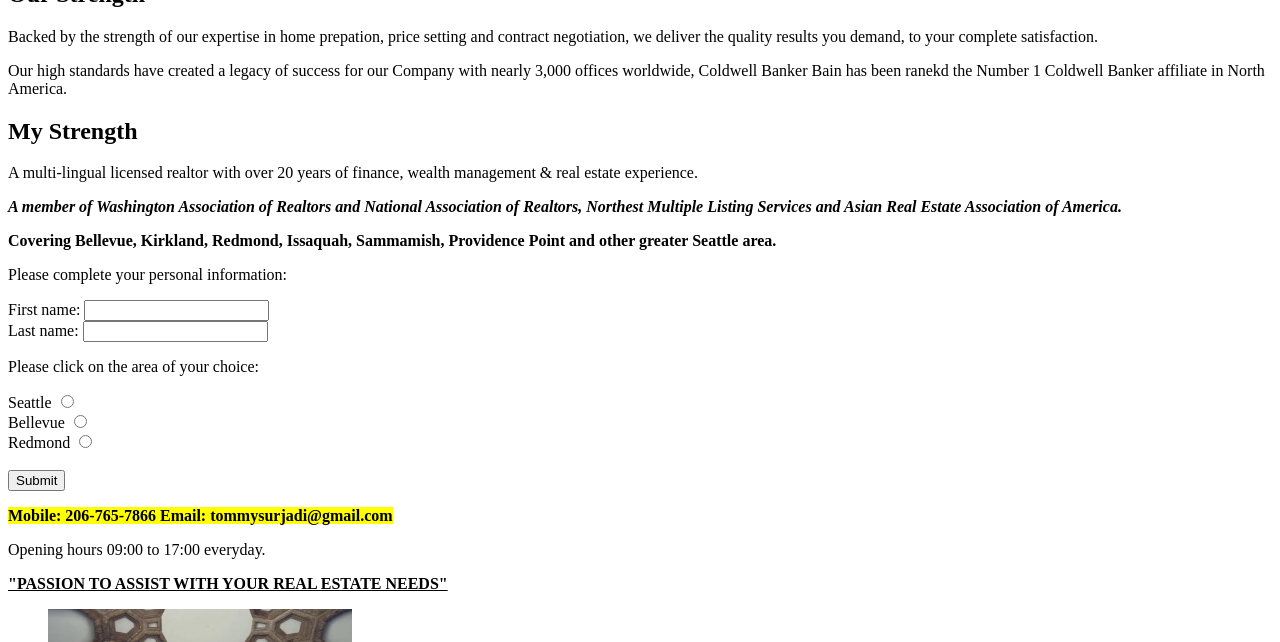
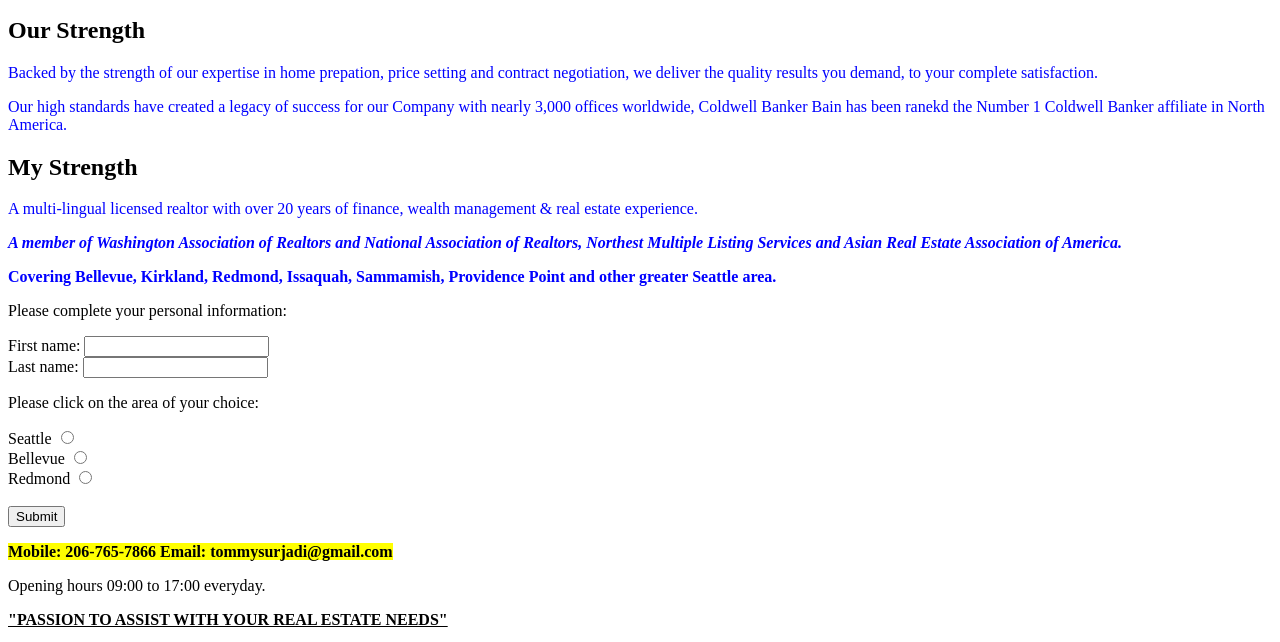
Before and after one commit to github-tommy/semantic-elements, a plain HTML site: page index.html in a window 1280 px wide. Shown: the part 214-856 px from the top of the page. Drawn offline with Linux system fonts and the light colour scheme.

Commit message:
Changed some font color to blue

```diff
--- a/index.html
+++ b/index.html
@@ -16,29 +16,29 @@
             <a href="/sitemap/">Sitemap</a>
         </nav>
         <main>
-            <header>
+            <<header style="color: blue">>
                 <h1>Living & Retiring in Seattle, Washington.</h1>
                 <h2><mark><i>By Tommy Surjadi - Realtor - Coldwell Banker Bain.</i></mark></h2>
                 <h3>Coldwell Banker Bain - Partner with the Best in the World.</h3>
             </header>
             <article>
                 <h2>Our Strength</h2>
-                <p>
+                <p style="color: blue">
                     Backed by the strength of our expertise in home prepation, price setting and contract negotiation, we deliver the quality results you demand, to your complete satisfaction.
                 </p>
-                <p>
+                <p style="color: blue">
                     Our high standards have created a legacy of success for our Company with nearly 3,000 offices worldwide, Coldwell Banker Bain has been ranekd the Number 1 Coldwell Banker affiliate in North America.
                 </p>
             </article>
             <article>
                 <h2>My Strength</h2>
-                <p>
+                <p style="color: blue">
                     A multi-lingual licensed realtor with over 20 years of finance, wealth management & real estate experience.
                 </p>
-                <p>
+                <p style="color: blue">
                     <b><i>A member of Washington Association of Realtors and National Association of Realtors, Northest Multiple Listing Services and Asian Real Estate Association of America.</i></b>
                 </p>
-                <p>
+                <p style="color: blue">
                     <b>Covering Bellevue, Kirkland, Redmond, Issaquah, Sammamish, Providence Point and other greater Seattle area.</b>
                 </p>
                 <p>
```
